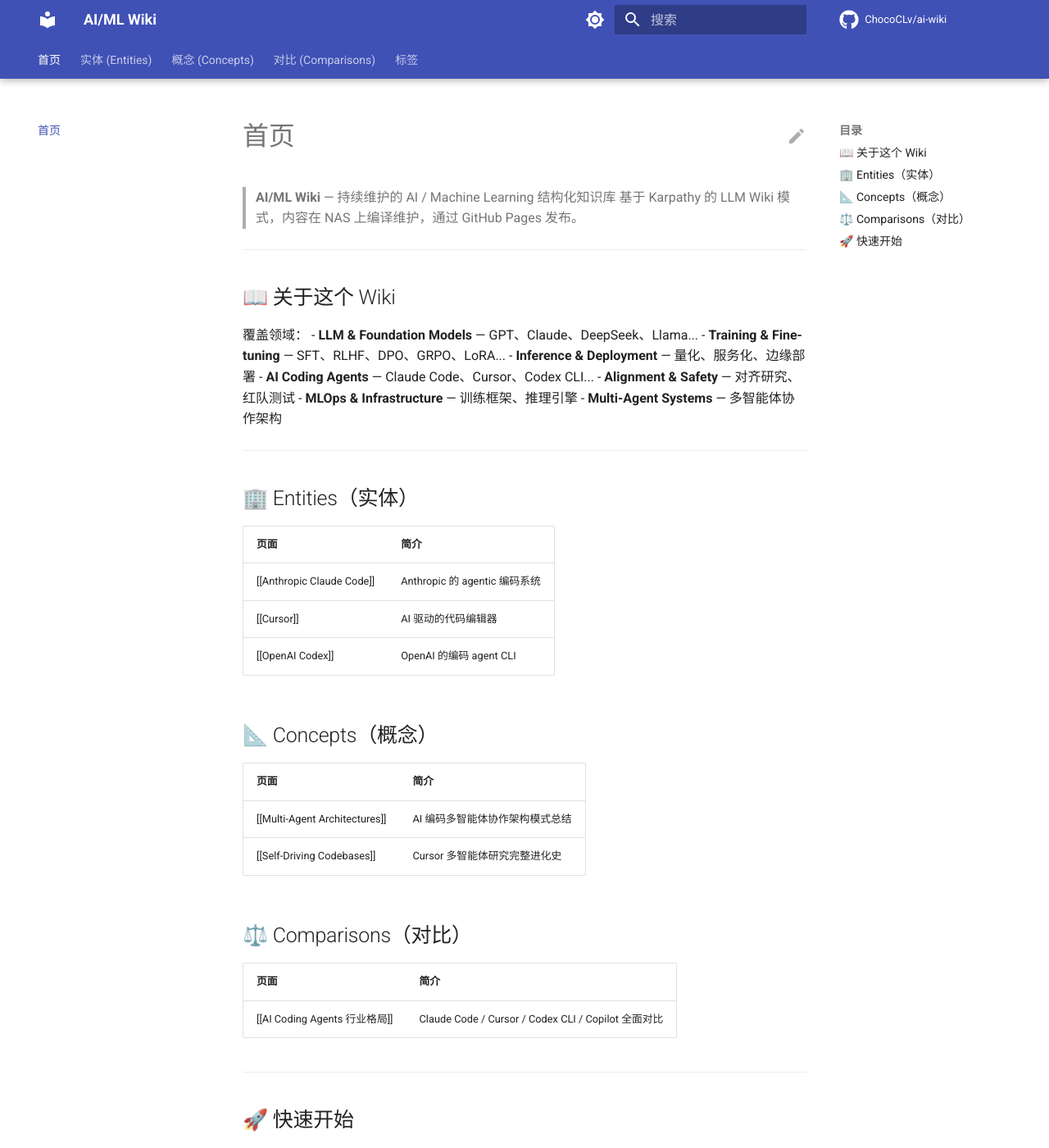
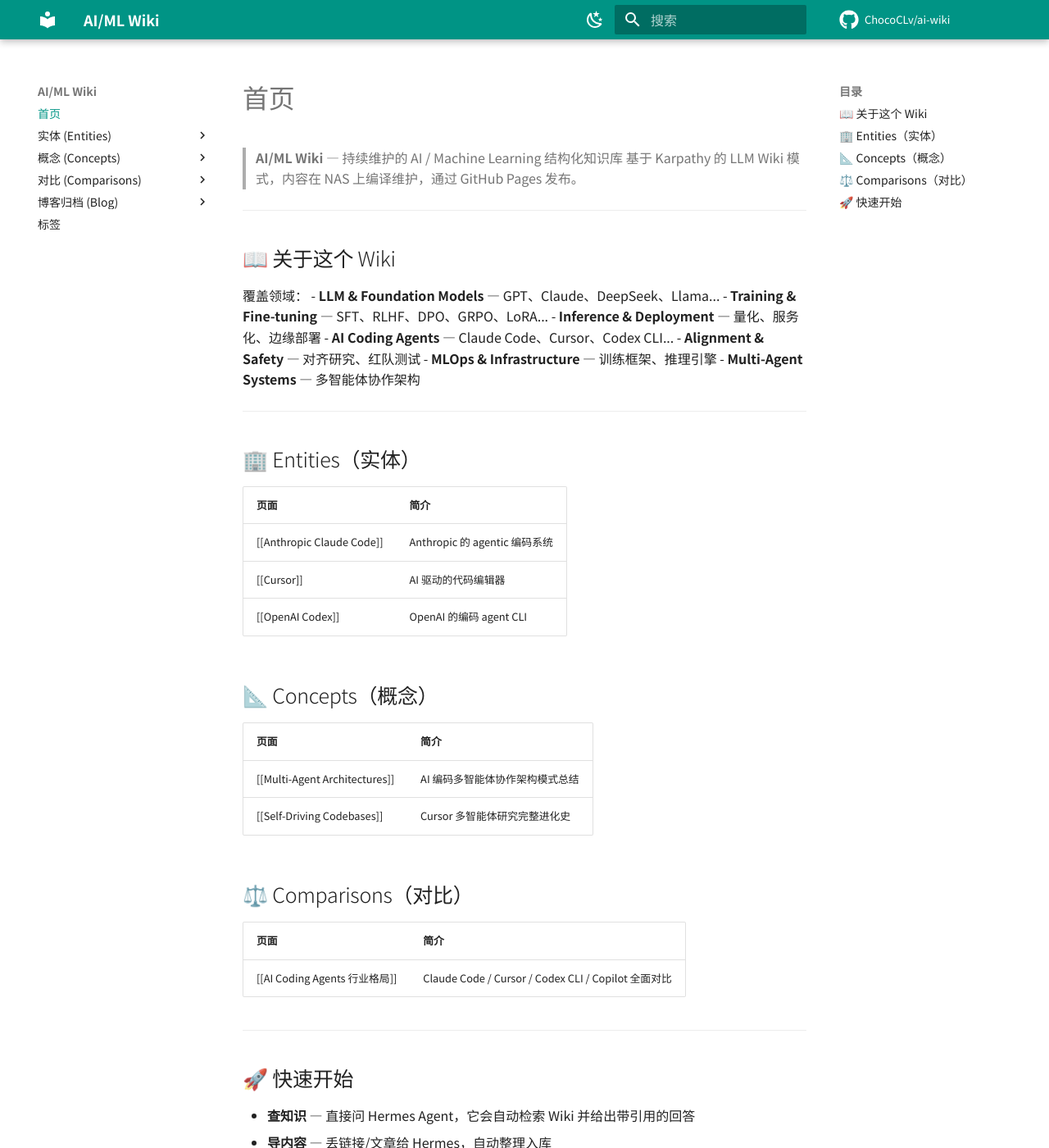
Before and after one commit to ChocoCLv/ai-wiki, an MkDocs documentation site: the page built from docs/index.md, in a window 1280 px wide and 1400 px high. Shown: the whole window at 82% size. Built offline with MkDocs 1.6.1 and Material for MkDocs 9.7.7, drawn with Linux system fonts in a browser that asks for light colours; comment, search, counter and statistics services are not loaded; the version menu is left out.

Commit message:
fix: unified mkdocs.yml - build from root

```diff
--- a/mkdocs.yml
+++ b/mkdocs.yml
@@ -14,36 +14,32 @@ theme:
   language: zh
   palette:
     - scheme: default
-      primary: indigo
-      accent: indigo
+      primary: teal
+      accent: teal
       toggle:
-        icon: material/brightness-7
+        icon: material/weather-night
         name: 切换暗色模式
     - scheme: slate
-      primary: indigo
-      accent: indigo
+      primary: teal
+      accent: teal
       toggle:
-        icon: material/brightness-4
+        icon: material/weather-sunny
         name: 切换亮色模式
   features:
-    - navigation.instant
-    - navigation.instant.prefetch
     - navigation.tracking
-    - navigation.tabs
-    - navigation.tabs.sticky
-    - navigation.sections
+    - navigation.top
     - navigation.indexes
-    - navigation.top
     - search.suggest
     - search.highlight
-    - search.share
     - content.code.copy
-    - content.action.edit
     - header.autohide
   icon:
     repo: fontawesome/brands/github
     edit: material/pencil
     view: material/eye
+  font:
+    text: Noto Sans SC
+    code: JetBrains Mono
 
 # Plugins
 plugins:
@@ -52,6 +48,8 @@ plugins:
         - en
         - zh
   - tags
+  - minify:
+      minify_html: true
 
 # Extensions
 markdown_extensions:
@@ -87,11 +85,18 @@ nav:
     - OpenAI Codex: entities/openai-codex.md
   - 概念 (Concepts):
     - concepts/index.md
+    - Agent Harness Engineering: concepts/agent-harness-engineering.md
     - Multi-Agent 架构: concepts/multi-agent-architectures.md
     - Self-Driving Codebases: concepts/self-driving-codebases.md
   - 对比 (Comparisons):
     - comparisons/index.md
     - AI Coding Agents 格局: comparisons/ai-coding-agents-landscape.md
+    - Harness Engineering 对比: comparisons/harness-engineering-comparison.md
+  - 博客归档 (Blog):
+    - raw/blog/index.md
+    - OpenAI: raw/blog/openai.md
+    - Anthropic: raw/blog/anthropic.md
+    - Cursor: raw/blog/cursor.md
   - 标签: tags.md
 
 # Extra
@@ -100,5 +105,13 @@ extra:
     - icon: fontawesome/brands/github
       link: https://github.com/ChocoCLv/ai-wiki
   generator: false
+  version:
+    provider: mike
+
+extra_css:
+  - stylesheets/extra.css
+
+extra_javascript:
+  - javascripts/extra.js
 
 copyright: Copyright &copy; 2026 Hermes Agent · AI/ML Wiki
```
